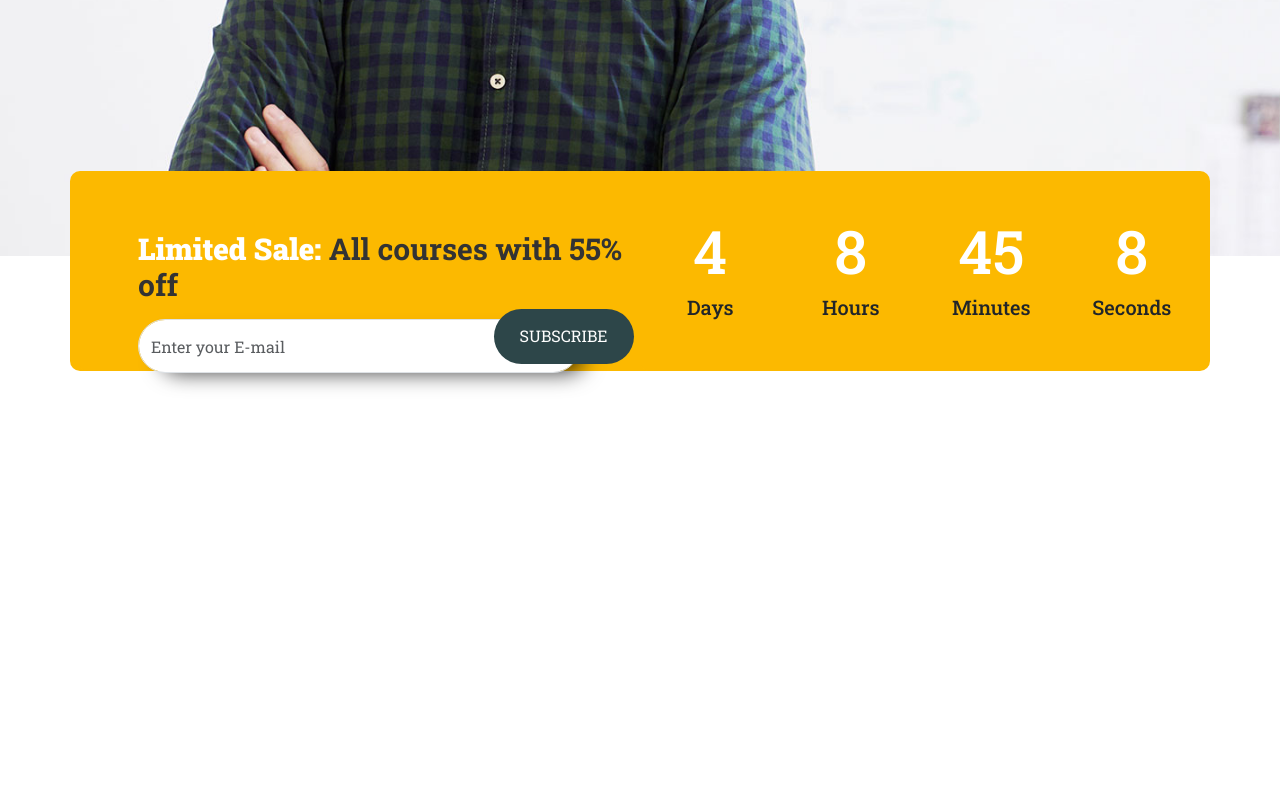
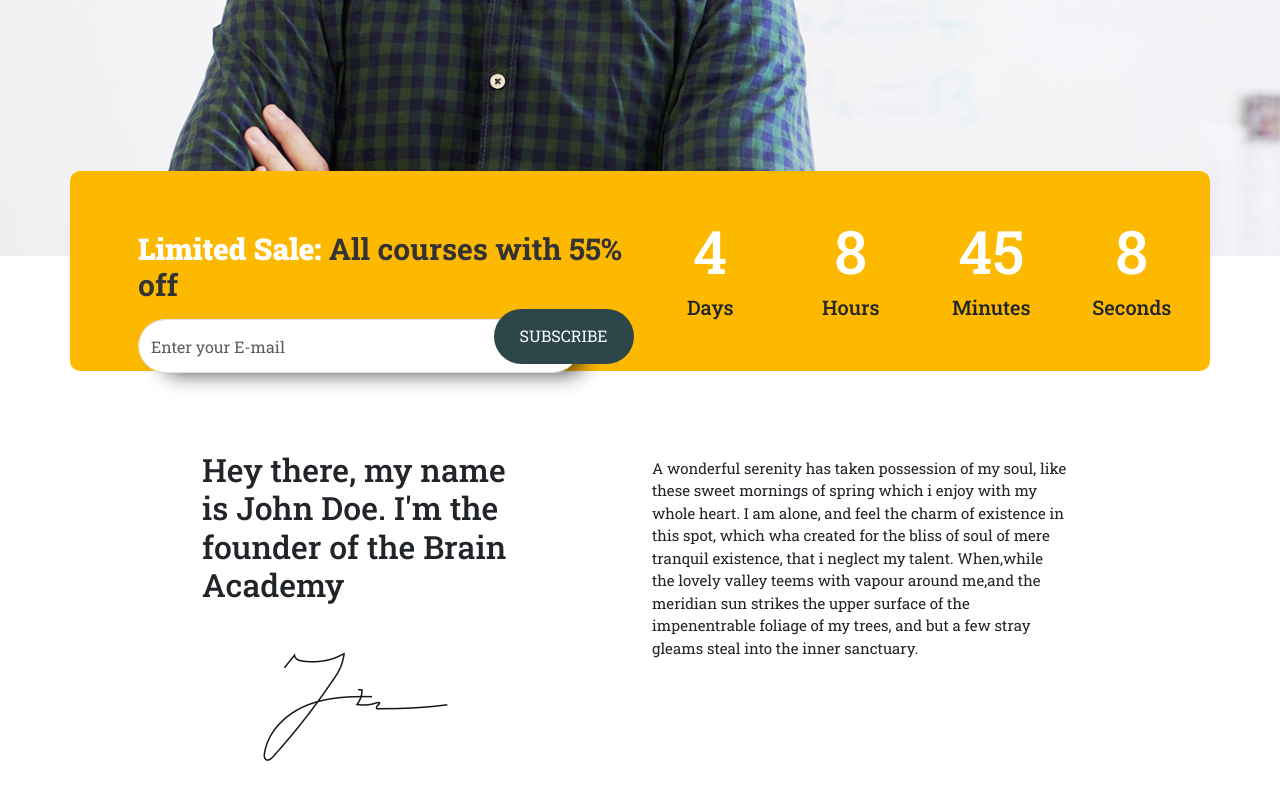
Before and after one commit to PierluigiPapa/proj-html-vuejs, a Vue app: page / in a window 1280 px wide. Shown: the part 594-1394 px from the top of the page. Before the commit the page ends 1022 px from the top, so only its background shows below. Built offline with nearby package versions, Linux system fonts and the light colour scheme.

Commit message:
feat: Add AppFounder

```diff
--- /dev/null
+++ b/src/components/Main/AppFounder.vue
@@ -0,0 +1,53 @@
+<script>
+export default {
+    name: 'AppFounder,'
+}
+
+</script>
+
+<template>
+    <section id="founder">
+        <div class="container">
+            <div class="row">
+                <div class="col-6 d-flex justify-content-center align-items-center flex-column">
+                    <h2>Hey there, my name is John Doe. I'm the founder of the Brain Academy</h2>
+                    <img src="../../assets/images/sign.jpg" alt="">
+                </div>
+                <div class="col-6 d-flex justify-content-center align-items-center">
+                    <p>A wonderful serenity has taken possession of my soul, like these sweet mornings of spring which i
+                        enjoy with my whole heart. I am alone, and feel the charm of existence in this spot, which wha
+                        created for the bliss of soul of mere tranquil existence, that i neglect my talent. When,while
+                        the lovely valley teems with vapour around me,and the meridian sun strikes the upper surface of
+                        the impenentrable foliage of my trees, and but a few stray gleams steal into the inner sanctuary.
+                    </p>
+                </div>
+            </div>
+        </div>
+    </section>
+</template>
+
+<style lang="scss" scoped>
+
+#founder,
+.row {
+    height: 550px;
+}
+
+h2 {
+    margin-top: 150px;
+    padding-left: 120px;
+    padding-right: 120px;
+}
+
+img {
+    margin-top: 40px;
+}
+
+p {
+    font-size: 15px;
+    margin-top: 70px;
+    padding-right: 130px;
+}
+
+
+</style>
--- a/src/components/Main/AppMain.vue
+++ b/src/components/Main/AppMain.vue
@@ -1,16 +1,19 @@
 <script>
 import AppJumbo from './AppJumbo.vue';
+import AppFounder from './AppFounder.vue'
 export default {
     components: {
         AppJumbo,
+        AppFounder,
     }
 }
 </script>
 
 <template>
    <main>
+    <AppJumbo></AppJumbo>
 
-    <AppJumbo></AppJumbo>
+    <AppFounder></AppFounder>
 
    </main>
 </template>
```
